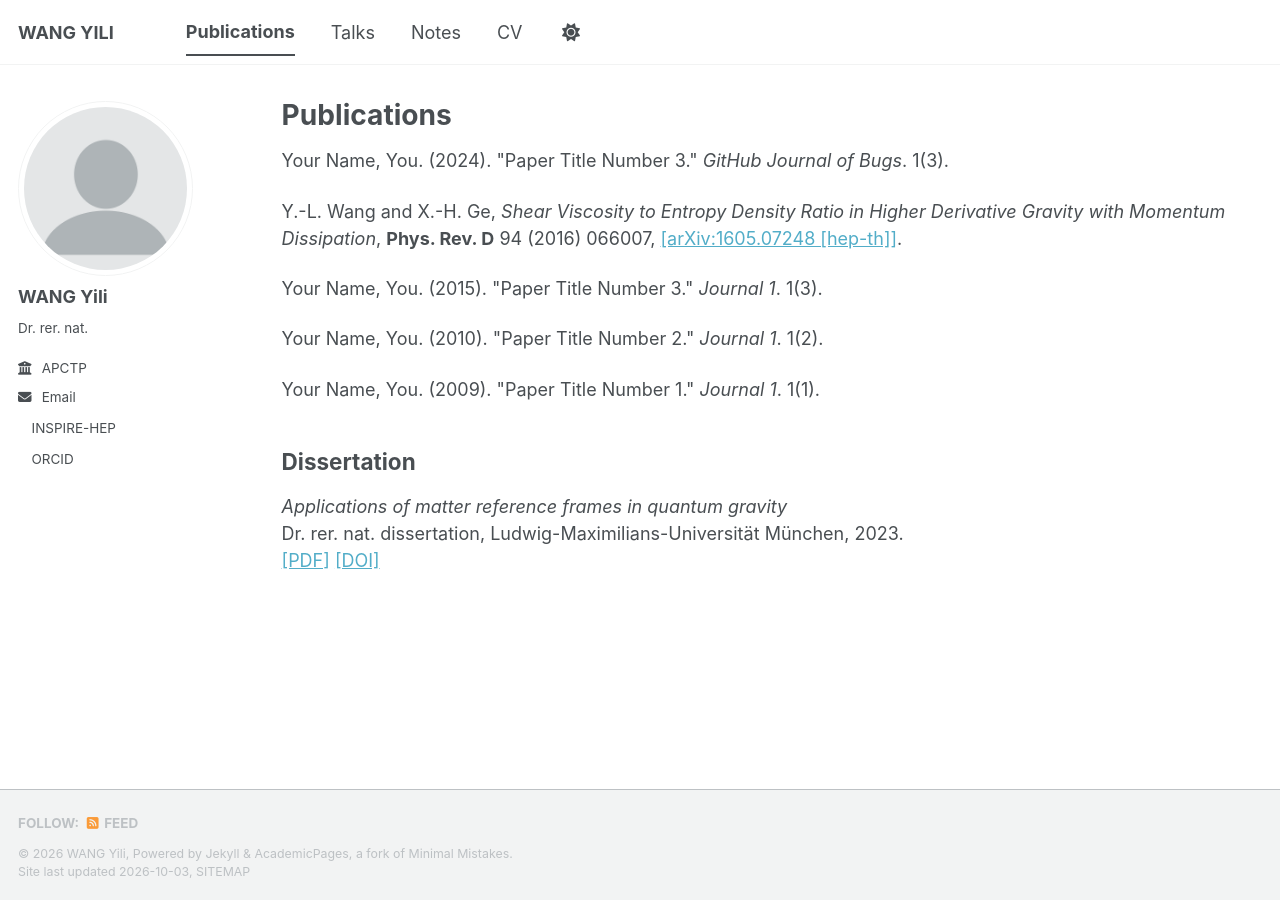
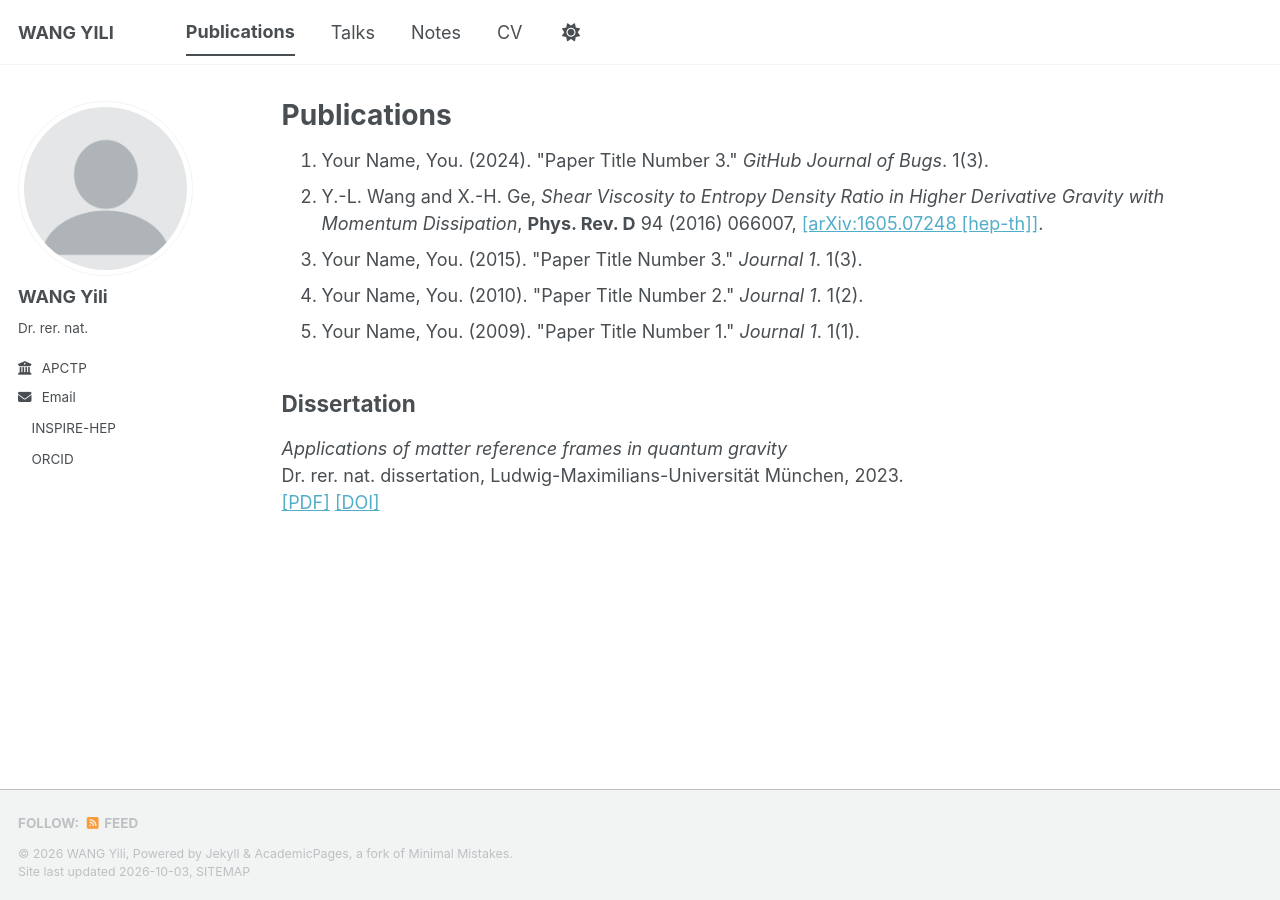
Before and after one commit to wang-yili/wang-yili.github.io, a Jekyll site: the page built from _pages/publications.html, in a window 1280 px wide. Built offline with Jekyll 4.4.1, drawn with Linux system fonts in a browser that asks for light colours; a style sheet for code colours, icons or effects is not loaded.

Commit message:
Refactor publications display to ordered list
Changed publication display from paragraphs to an ordered list, sorting by date.

```diff
--- a/_pages/publications.html
+++ b/_pages/publications.html
@@ -7,11 +7,14 @@ author_profile: true
 
 {% include base_path %}
 
-{% for post in site.publications reversed %}
-  <p>
-    {{ post.citation }}
-  </p>
-{% endfor %}
+<ol>
+  {% assign publications = site.publications | sort: "date" | reverse %}
+  {% for post in publications %}
+    <li>
+      {{ post.citation }}
+    </li>
+  {% endfor %}
+</ol>
 
 <h2>Dissertation</h2>
 
```
